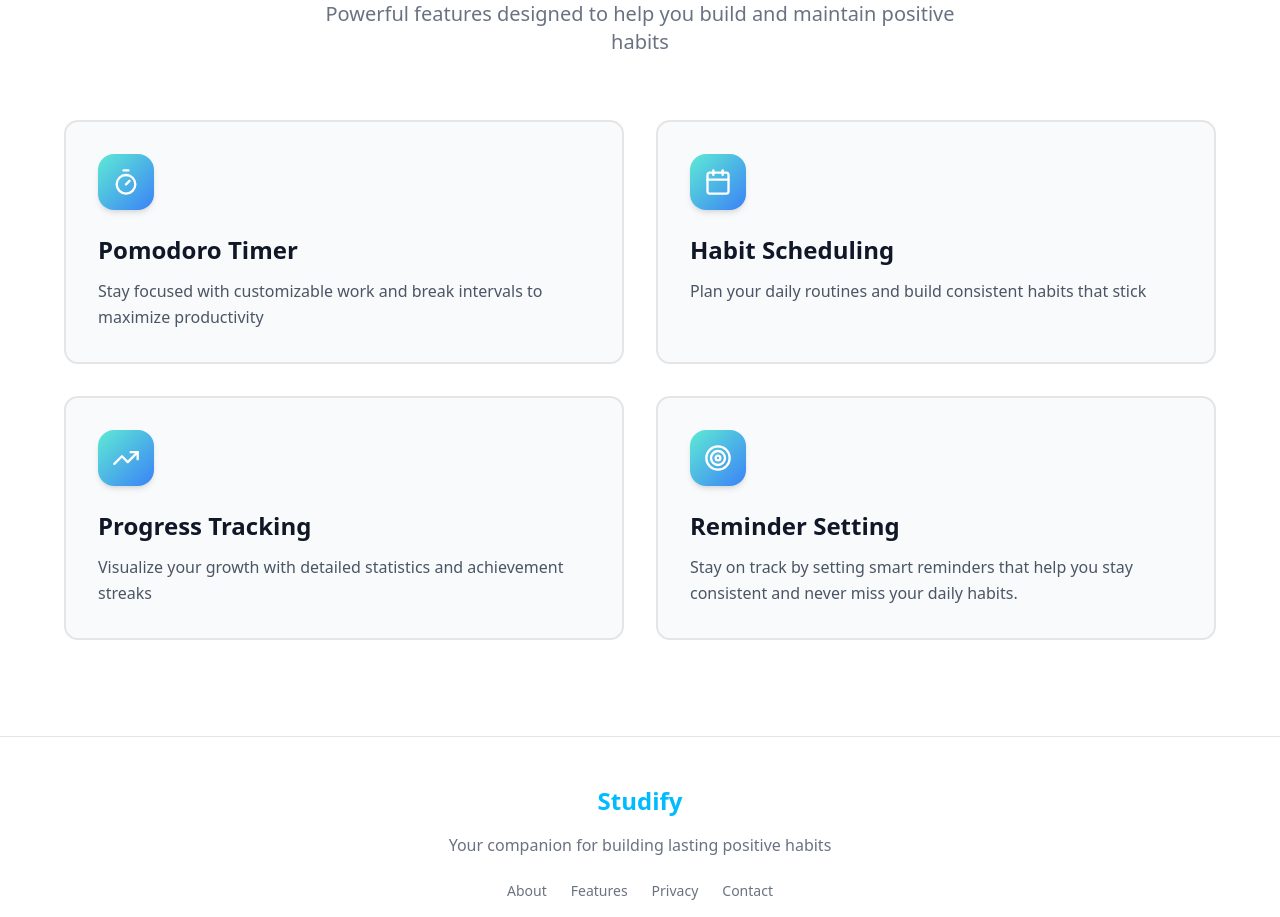
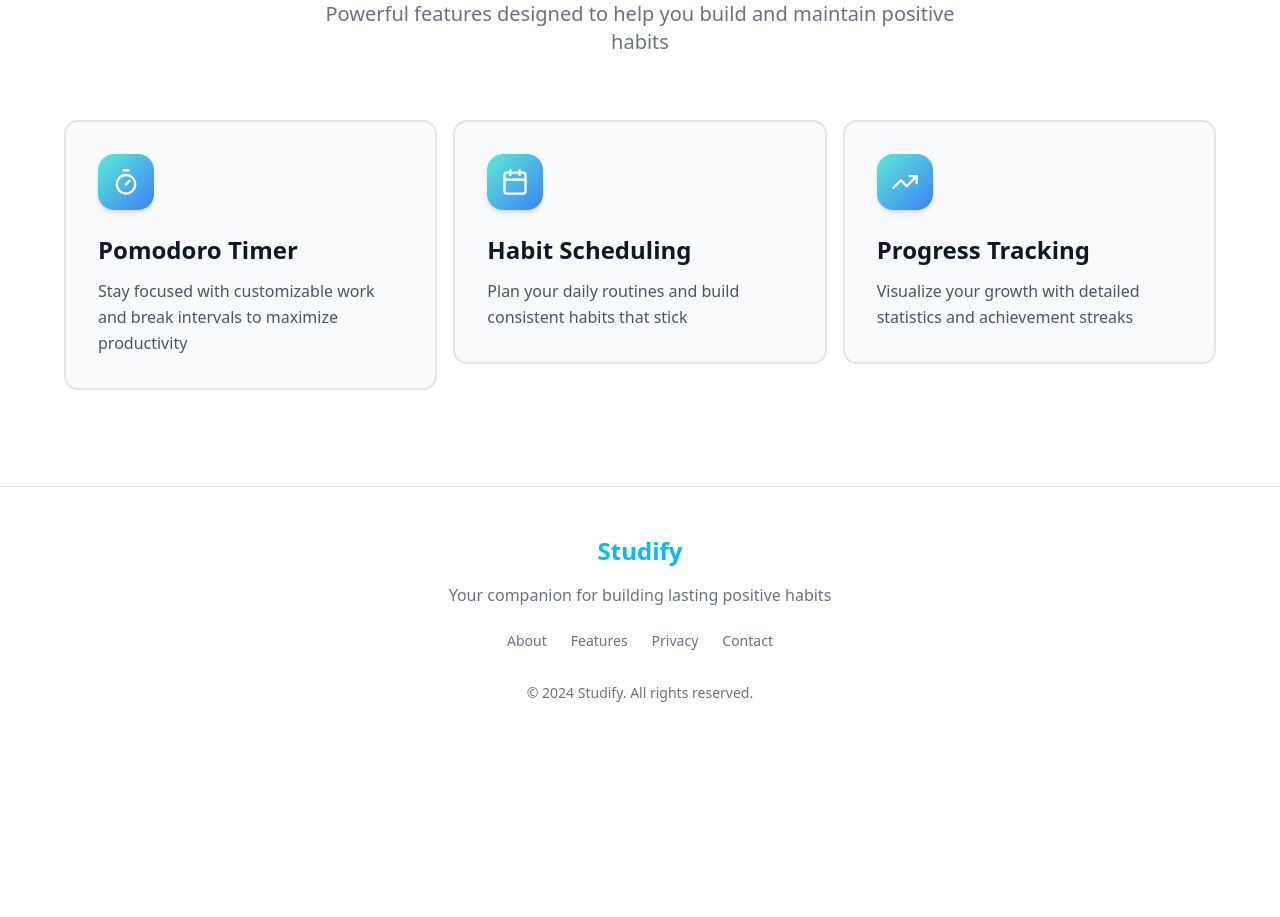
Before and after one commit to ArielJoe/studify, a Next.js app: page /dashboard in a window 1280 px wide. Shown: the part 960-1877 px from the top of the page. After the commit the page ends 1711 px from the top, so only its background shows below. Built offline with nearby package versions, Linux system fonts and the light colour scheme.

Commit message:
fix(dashboard): remove reminder settings menu; add routing to menus in dashboard

```diff
--- a/src/app/dashboard/page.tsx
+++ b/src/app/dashboard/page.tsx
@@ -1,4 +1,5 @@
 import { Button } from "@/components/ui/button";
+import Link from "next/link";
 import {
   Timer,
   Calendar,
@@ -15,24 +16,21 @@ const Page = () => {
       title: "Pomodoro Timer",
       description:
         "Stay focused with customizable work and break intervals to maximize productivity",
+      href: "/pomodoro",
     },
     {
       icon: Calendar,
       title: "Habit Scheduling",
       description:
         "Plan your daily routines and build consistent habits that stick",
+      href: "/schedule",
     },
     {
       icon: TrendingUp,
       title: "Progress Tracking",
       description:
         "Visualize your growth with detailed statistics and achievement streaks",
-    },
-    {
-      icon: Target,
-      title: "Reminder Setting",
-      description:
-        "Stay on track by setting smart reminders that help you stay consistent and never miss your daily habits.",
+      href: "/tracking",
     },
   ];
 
@@ -85,10 +83,10 @@ const Page = () => {
             </p>
           </div>
 
-          <div className="grid md:grid-cols-2 gap-8">
-            {features.map((feature, index) => (
+          <div className="grid md:grid-cols-3 gap-4">
+            {features.map((feature, index) => {
+              const FeatureContent = (
                 <div
-                key={index}
                   className="p-8 rounded-xl hover:shadow-lg transition-all duration-300 border-2 hover:border-sky-400 bg-gray-50 animate-slide-up"
                   style={{ animationDelay: `${index * 0.1}s` }}
                 >
@@ -96,7 +94,7 @@ const Page = () => {
                     className="w-14 h-14 rounded-2xl flex items-center justify-center mb-6 shadow-md"
                     style={{
                       background:
-                      "linear-gradient(135deg, #5eead4 0%, #3b82f6 100%)", // toska → biru
+                        "linear-gradient(135deg, #5eead4 0%, #3b82f6 100%)",
                     }}
                   >
                     <feature.icon className="w-7 h-7 text-white" />
@@ -108,7 +106,16 @@ const Page = () => {
                     {feature.description}
                   </p>
                 </div>
-            ))}
+              );
+
+              return feature.href ? (
+                <Link href={feature.href} key={index} className="block">
+                  {FeatureContent}
+                </Link>
+              ) : (
+                <div key={index}>{FeatureContent}</div>
+              );
+            })}
           </div>
         </div>
       </section>
```
Lines whose indentation alone changed are shown as unchanged.
